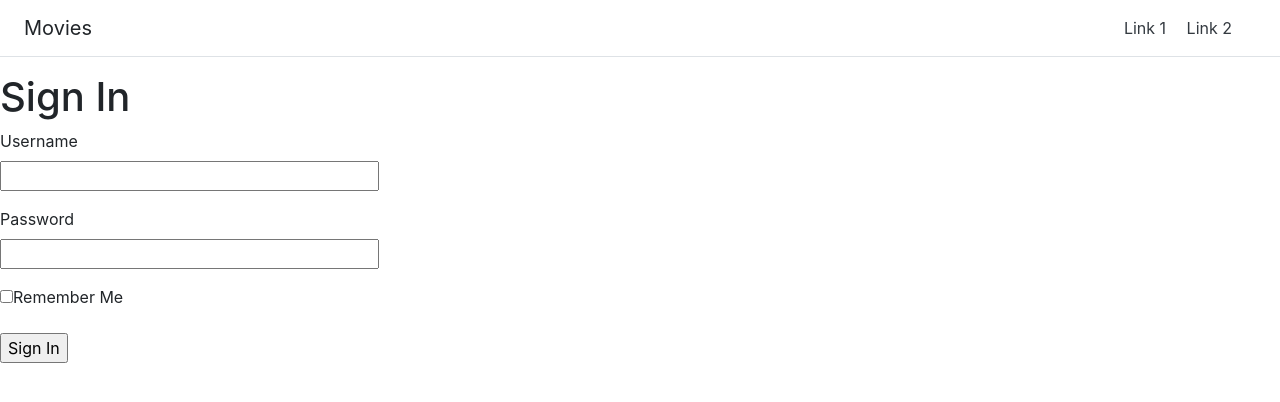
After one commit to bstanton773/MoviesFinal, a Flask app: page /login in a window 1280 px wide. The commit adds this page. Shown: the top 402 px of the page. Run offline with Flask 2, Linux system fonts and the light colour scheme; some libraries are stand-ins or nearby versions.

Commit message:
Add login

```diff
--- /dev/null
+++ b/app/forms.py
@@ -0,0 +1,9 @@
+from flask_wtf import FlaskForm
+from wtforms import StringField, PasswordField, BooleanField, SubmitField
+from wtforms.validators import DataRequired
+
+class LoginForm(FlaskForm):
+    username = StringField('Username', validators=[DataRequired()])
+    password = PasswordField('Password', validators=[DataRequired()])
+    remember_me = BooleanField('Remember Me')
+    submit = SubmitField('Sign In')
--- a/app/routes.py
+++ b/app/routes.py
@@ -1,8 +1,30 @@
 from app import app
-from flask import render_template
+from flask import render_template, redirect, url_for, flash
+from app.forms import LoginForm
+from app.models import User
+from flask_login import current_user, login_user, logout_user
 
 
 @app.route('/')
 @app.route('/index')
 def index():
     return render_template('index.html', title='Home')
+
+@app.route('/login', methods=['GET', 'POST'])
+def login():
+    if current_user.is_authenticated:
+        return redirect(url_for('index'))
+    form = LoginForm()
+    if form.validate_on_submit():
+        user = User.query.filter_by(username=form.username.data).first()
+        if user is None or not user.check_password(form.password.data):
+            flash('Invalid username or password')
+            return redirect(url_for('login'))
+        login_user(user, remember=form.remember_me.data)
+        return redirect(url_for('index'))
+    return render_template('login.html', title='Sign In', form=form)
+
+@app.route('/logout')
+def logout():
+    logout_user()
+    return redirect(url_for('index'))
--- a/app/templates/base.html
+++ b/app/templates/base.html
@@ -14,6 +14,15 @@
             <a class="p-2 text-dark" href="#">Link 2</a>
         </nav>
     </div>
+    <div>
+        {% with messages = get_flashed_messages() %}
+        {% if messages %}
+            {% for message in messages %}
+            <p>{{ message }}</p>
+            {% endfor %}
+        {% endif %}
+        {% endwith %}
+    </div>
     {% block content %}
     {% endblock %}
 
--- /dev/null
+++ b/app/templates/login.html
@@ -0,0 +1,24 @@
+{% extends 'base.html' %}
+
+{% block content %}
+
+<h1>Sign In</h1>
+<form action="" method="post">
+    {{form.hidden_tag()}}
+    <p>
+        {{form.username.label}}<br>
+        {{form.username(size=32)}}
+    </p>
+    <p>
+        {{form.password.label}}<br>
+        {{form.password(size=32)}}
+    </p>
+    <p>
+        {{form.remember_me()}}{{form.remember_me.label}}
+    </p>
+    <p>
+        {{form.submit()}}
+    </p>
+</form>
+
+{% endblock %}
```
